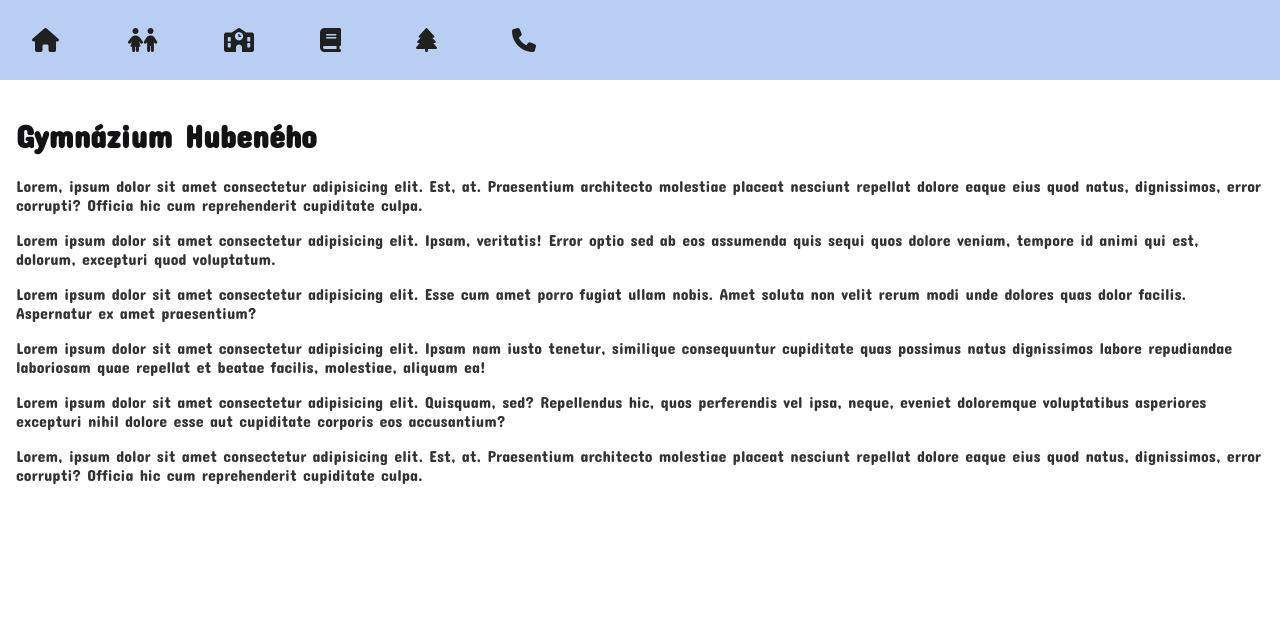
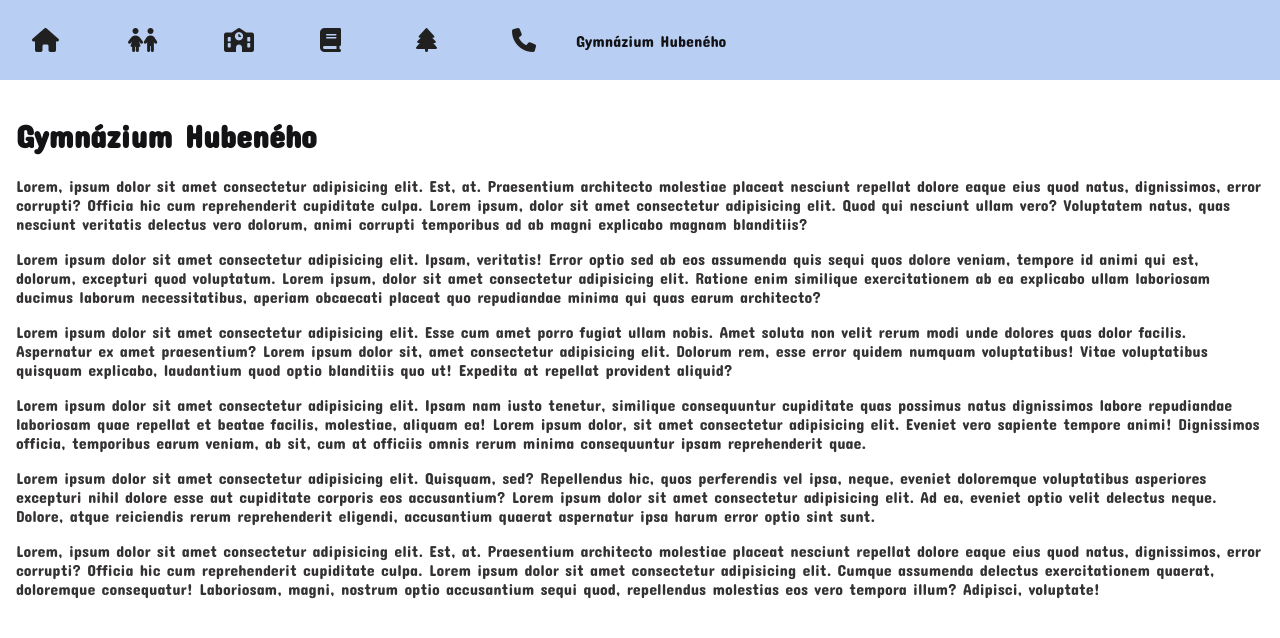
Before and after one commit to Sankovice/Skola, a plain HTML site: page skolska stranka/index.html in a window 1280 px wide. Drawn offline with Linux system fonts and the light colour scheme; a web font is replaced by a local one.

Commit message:
index.html

```diff
--- a/skolska stranka/index.html
+++ b/skolska stranka/index.html
@@ -9,6 +9,9 @@
     <link href="https://fonts.googleapis.com/css2?family=Concert+One&family=Oswald&family=Playpen+Sans:wght@200&display=swap" rel="stylesheet">
     <link rel="stylesheet" href="mainpage.css">
     <script src="https://kit.fontawesome.com/8849389df8.js" crossorigin="anonymous"></script>
+    <link rel="preconnect" href="https://fonts.googleapis.com">
+    <link rel="preconnect" href="https://fonts.gstatic.com" crossorigin>
+    <link href="https://fonts.googleapis.com/css2?family=Beau+Rivage&family=Concert+One&family=Oswald&family=Playpen+Sans:wght@200&display=swap" rel="stylesheet">
 </head>
 <body>
     <nav class="navbar">
@@ -49,17 +52,22 @@
                     <span class="nav-link-text">Kontakt</span>
                 </a>
             </li>
+            <li class="nav-item">
+                <a href="#" class="nav-link" id="logo-hubenky">
+                    <span id="nazov-hubenky">Gymnázium Hubeného</span>
+                </a>
+            </li>
         </ul>
     </nav>
 
     <main>
         <h1>Gymnázium Hubeného</h1>
-        <p>Lorem, ipsum dolor sit amet consectetur adipisicing elit. Est, at. Praesentium architecto molestiae placeat nesciunt repellat dolore eaque eius quod natus, dignissimos, error corrupti? Officia hic cum reprehenderit cupiditate culpa.</p>
-        <p>Lorem ipsum dolor sit amet consectetur adipisicing elit. Ipsam, veritatis! Error optio sed ab eos assumenda quis sequi quos dolore veniam, tempore id animi qui est, dolorum, excepturi quod voluptatum.</p>
-        <p>Lorem ipsum dolor sit amet consectetur adipisicing elit. Esse cum amet porro fugiat ullam nobis. Amet soluta non velit rerum modi unde dolores quas dolor facilis. Aspernatur ex amet praesentium?</p>
-        <p>Lorem ipsum dolor sit amet consectetur adipisicing elit. Ipsam nam iusto tenetur, similique consequuntur cupiditate quas possimus natus dignissimos labore repudiandae laboriosam quae repellat et beatae facilis, molestiae, aliquam ea!</p>
-        <p>Lorem ipsum dolor sit amet consectetur adipisicing elit. Quisquam, sed? Repellendus hic, quos perferendis vel ipsa, neque, eveniet doloremque voluptatibus asperiores excepturi nihil dolore esse aut cupiditate corporis eos accusantium?</p>
-        <p>Lorem, ipsum dolor sit amet consectetur adipisicing elit. Est, at. Praesentium architecto molestiae placeat nesciunt repellat dolore eaque eius quod natus, dignissimos, error corrupti? Officia hic cum reprehenderit cupiditate culpa.</p>
+        <p>Lorem, ipsum dolor sit amet consectetur adipisicing elit. Est, at. Praesentium architecto molestiae placeat nesciunt repellat dolore eaque eius quod natus, dignissimos, error corrupti? Officia hic cum reprehenderit cupiditate culpa. Lorem ipsum, dolor sit amet consectetur adipisicing elit. Quod qui nesciunt ullam vero? Voluptatem natus, quas nesciunt veritatis delectus vero dolorum, animi corrupti temporibus ad ab magni explicabo magnam blanditiis?</p>
+        <p>Lorem ipsum dolor sit amet consectetur adipisicing elit. Ipsam, veritatis! Error optio sed ab eos assumenda quis sequi quos dolore veniam, tempore id animi qui est, dolorum, excepturi quod voluptatum. Lorem ipsum, dolor sit amet consectetur adipisicing elit. Ratione enim similique exercitationem ab ea explicabo ullam laboriosam ducimus laborum necessitatibus, aperiam obcaecati placeat quo repudiandae minima qui quas earum architecto?</p>
+        <p>Lorem ipsum dolor sit amet consectetur adipisicing elit. Esse cum amet porro fugiat ullam nobis. Amet soluta non velit rerum modi unde dolores quas dolor facilis. Aspernatur ex amet praesentium? Lorem ipsum dolor sit, amet consectetur adipisicing elit. Dolorum rem, esse error quidem numquam voluptatibus! Vitae voluptatibus quisquam explicabo, laudantium quod optio blanditiis quo ut! Expedita at repellat provident aliquid?</p>
+        <p>Lorem ipsum dolor sit amet consectetur adipisicing elit. Ipsam nam iusto tenetur, similique consequuntur cupiditate quas possimus natus dignissimos labore repudiandae laboriosam quae repellat et beatae facilis, molestiae, aliquam ea! Lorem ipsum dolor, sit amet consectetur adipisicing elit. Eveniet vero sapiente tempore animi! Dignissimos officia, temporibus earum veniam, ab sit, cum at officiis omnis rerum minima consequuntur ipsam reprehenderit quae.</p>
+        <p>Lorem ipsum dolor sit amet consectetur adipisicing elit. Quisquam, sed? Repellendus hic, quos perferendis vel ipsa, neque, eveniet doloremque voluptatibus asperiores excepturi nihil dolore esse aut cupiditate corporis eos accusantium? Lorem ipsum dolor sit amet consectetur adipisicing elit. Ad ea, eveniet optio velit delectus neque. Dolore, atque reiciendis rerum reprehenderit eligendi, accusantium quaerat aspernatur ipsa harum error optio sint sunt.</p>
+        <p>Lorem, ipsum dolor sit amet consectetur adipisicing elit. Est, at. Praesentium architecto molestiae placeat nesciunt repellat dolore eaque eius quod natus, dignissimos, error corrupti? Officia hic cum reprehenderit cupiditate culpa. Lorem ipsum dolor sit amet consectetur adipisicing elit. Cumque assumenda delectus exercitationem quaerat, doloremque consequatur! Laboriosam, magni, nostrum optio accusantium sequi quod, repellendus molestias eos vero tempora illum? Adipisci, voluptate!</p>
     </main>
 </body>
 </html>
```
